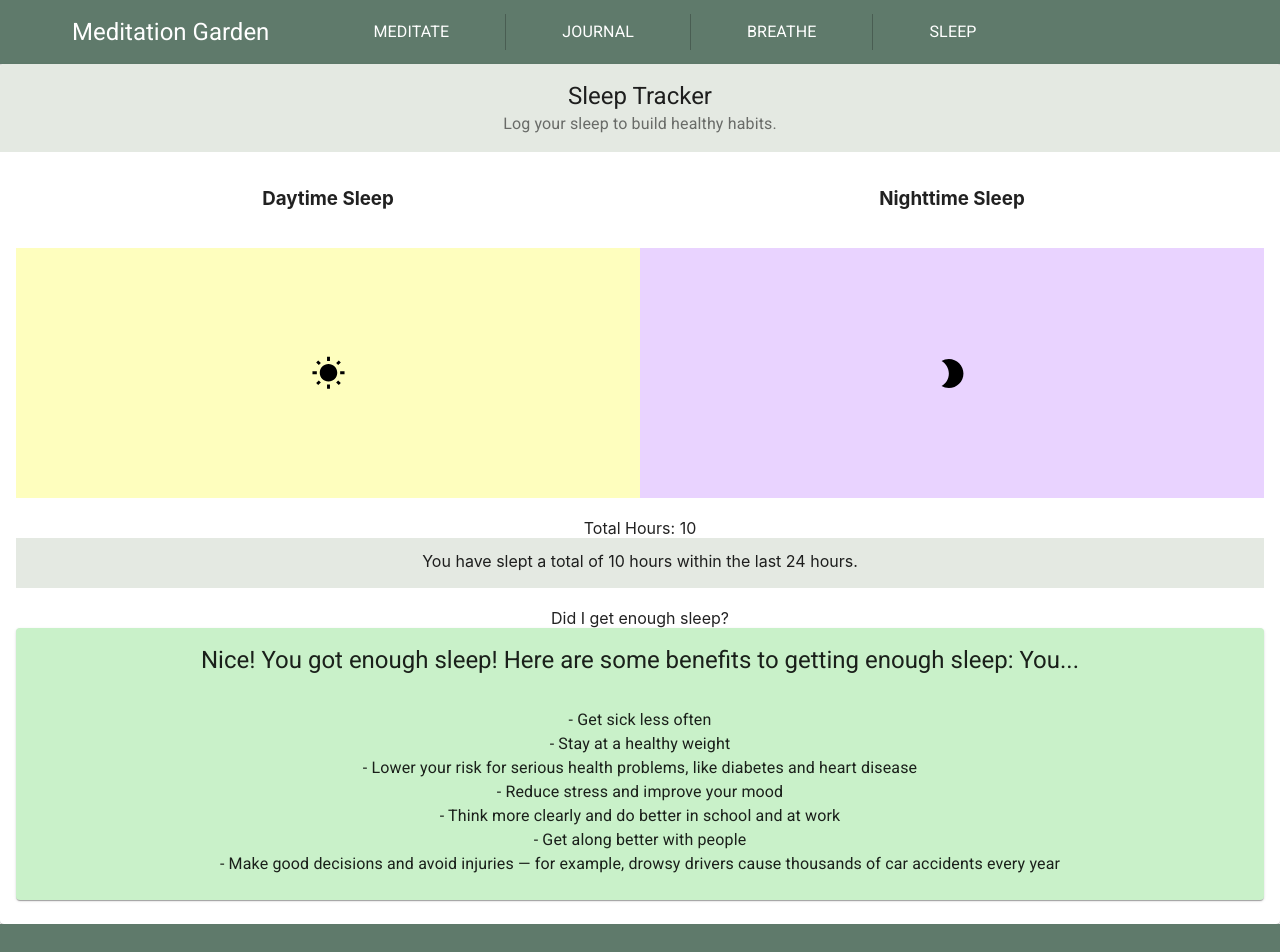
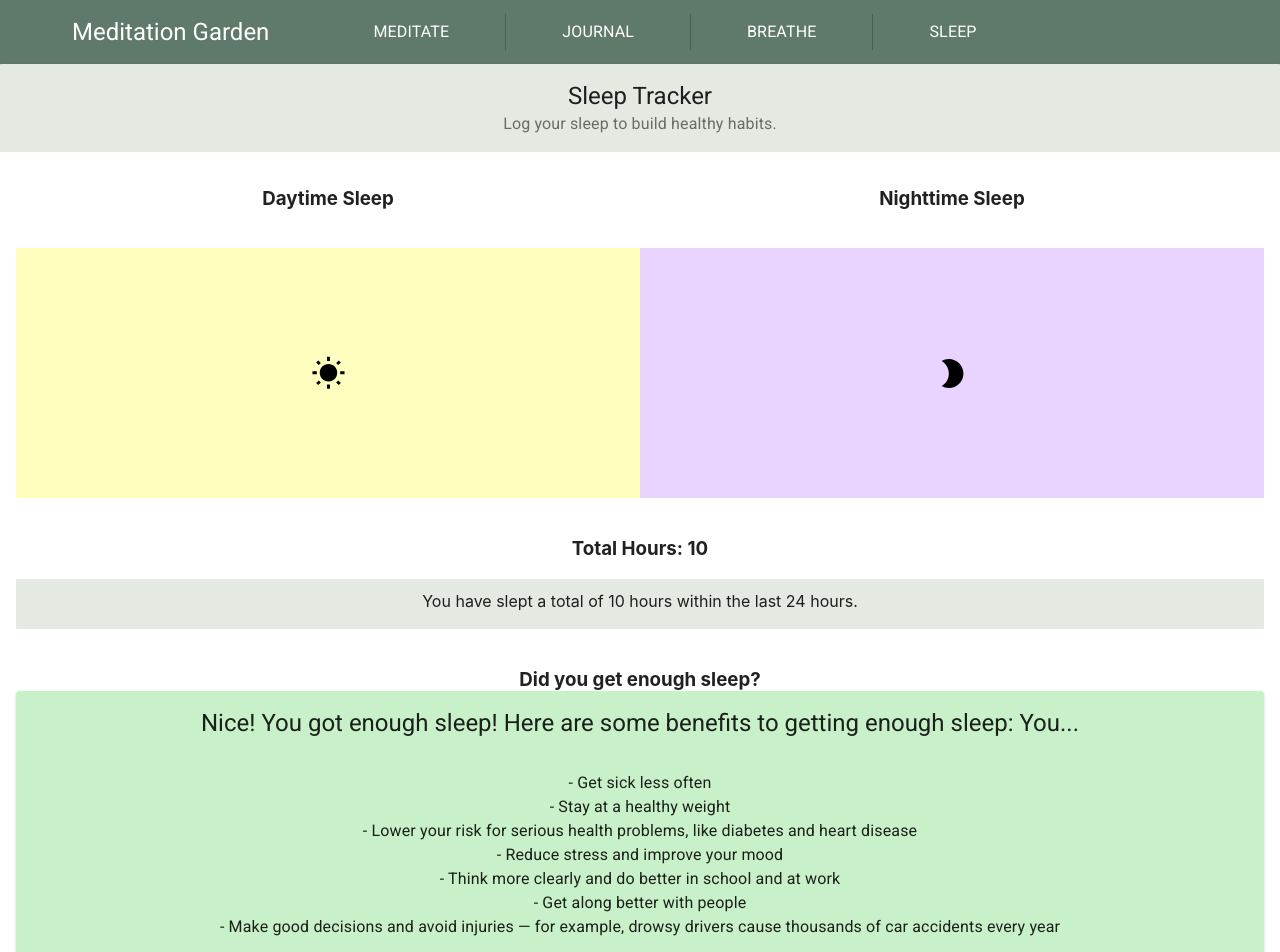
Before and after one commit to nhuang-x/Mindful-App, a React (Create React App) app: page /sleeptracker in a window 1280 px wide. Shown: the top 952 px of the page. Built offline with nearby package versions, Linux system fonts and the light colour scheme.

Commit message:
headings on sleep

```diff
--- a/src/components/Sleep.jsx
+++ b/src/components/Sleep.jsx
@@ -328,7 +328,9 @@ class Sleep extends React.Component {
                 </Grid>
                 <Grid container>
                     <Grid direction="row" xs>
+                      <h3>
                         Total Hours: {this.calculateTimeDifference()}
+                        </h3>
                     </Grid>
                 </Grid>
                 <Grid container style={{background: "#e4e9e2", height: 50, paddingTop: "1%"}}>
@@ -339,9 +341,11 @@ class Sleep extends React.Component {
 
                 <Grid container className={classes.spacer}>
                 </Grid>
-                <Grid container xs >
+                <Grid container>
                     <Grid direction="row" xs>
-                        Did I get enough sleep? {this.sleeparticle()}
+                      <h3>
+                        Did you get enough sleep? {this.sleeparticle()}
+                      </h3>
                     </Grid>
                 </Grid>
             </CardContent>
```
